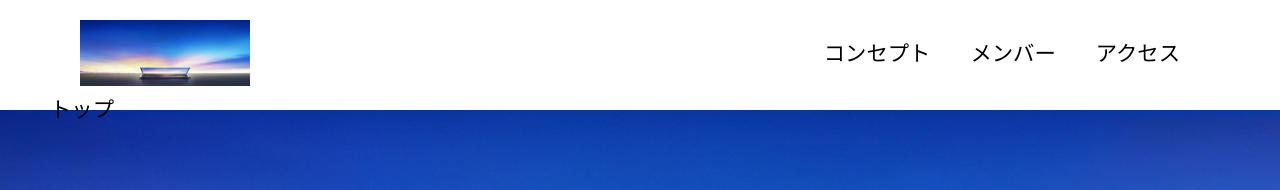
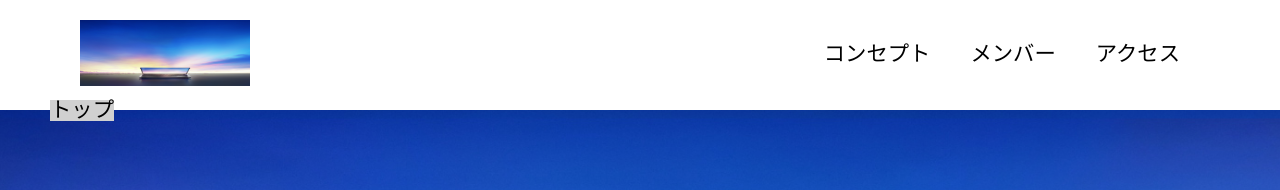
Before and after one commit to y398/homepage-test, a plain HTML site: page index.html in a window 1280 px wide. Shown: the top 190 px of the page. Drawn offline with nearby package versions, Linux system fonts and the light colour scheme; a web font is replaced by a local one.

Commit message:
フローティングメニューの背景描画

```diff
--- a/css/index.css
+++ b/css/index.css
@@ -4,7 +4,7 @@ nav.floating {
     position: absolute;
     top: 100px;
     left: 50px;
-    background-color: "d0d0d0";
+    background-color: #d0d0d0;
 }
 
 .first-view {
```
